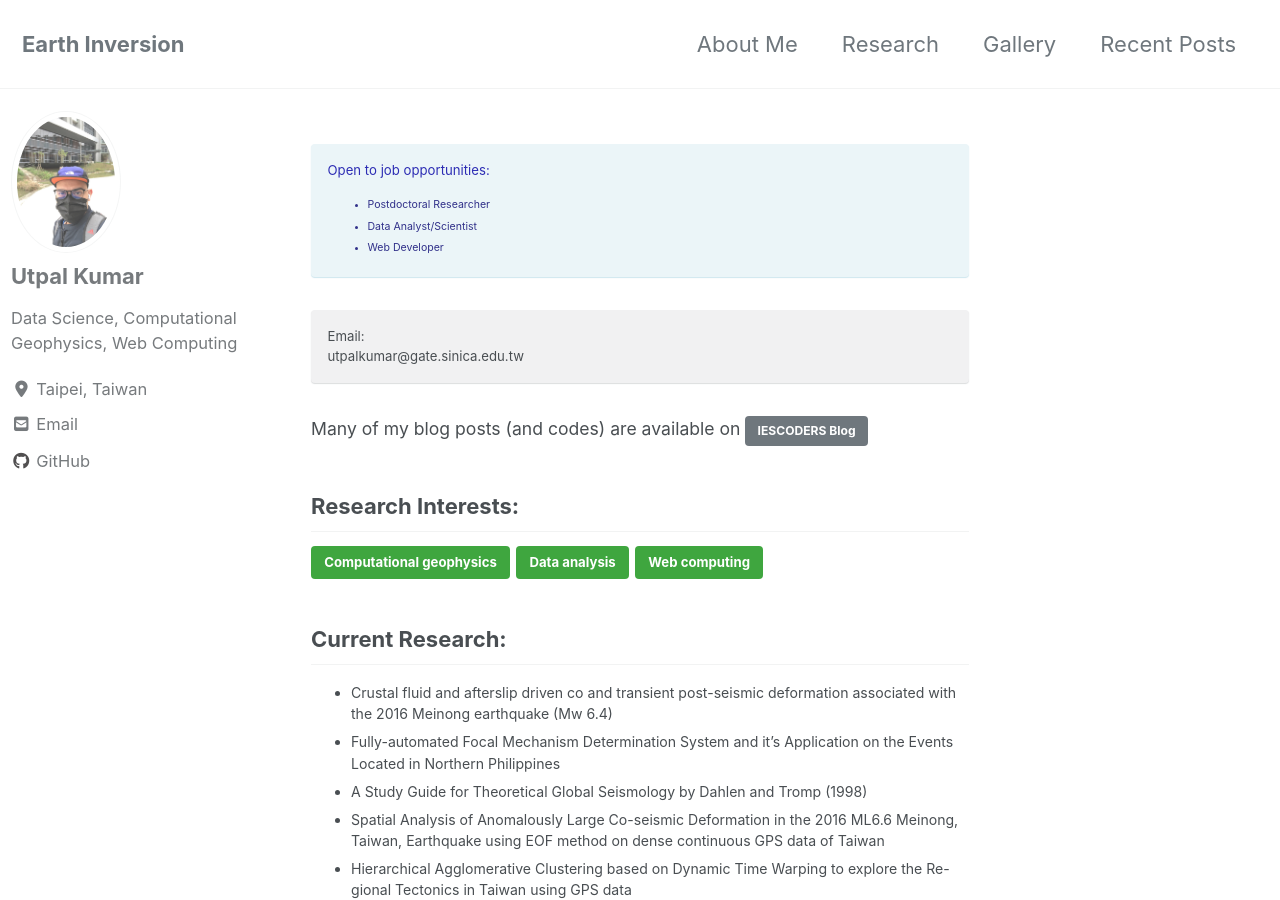
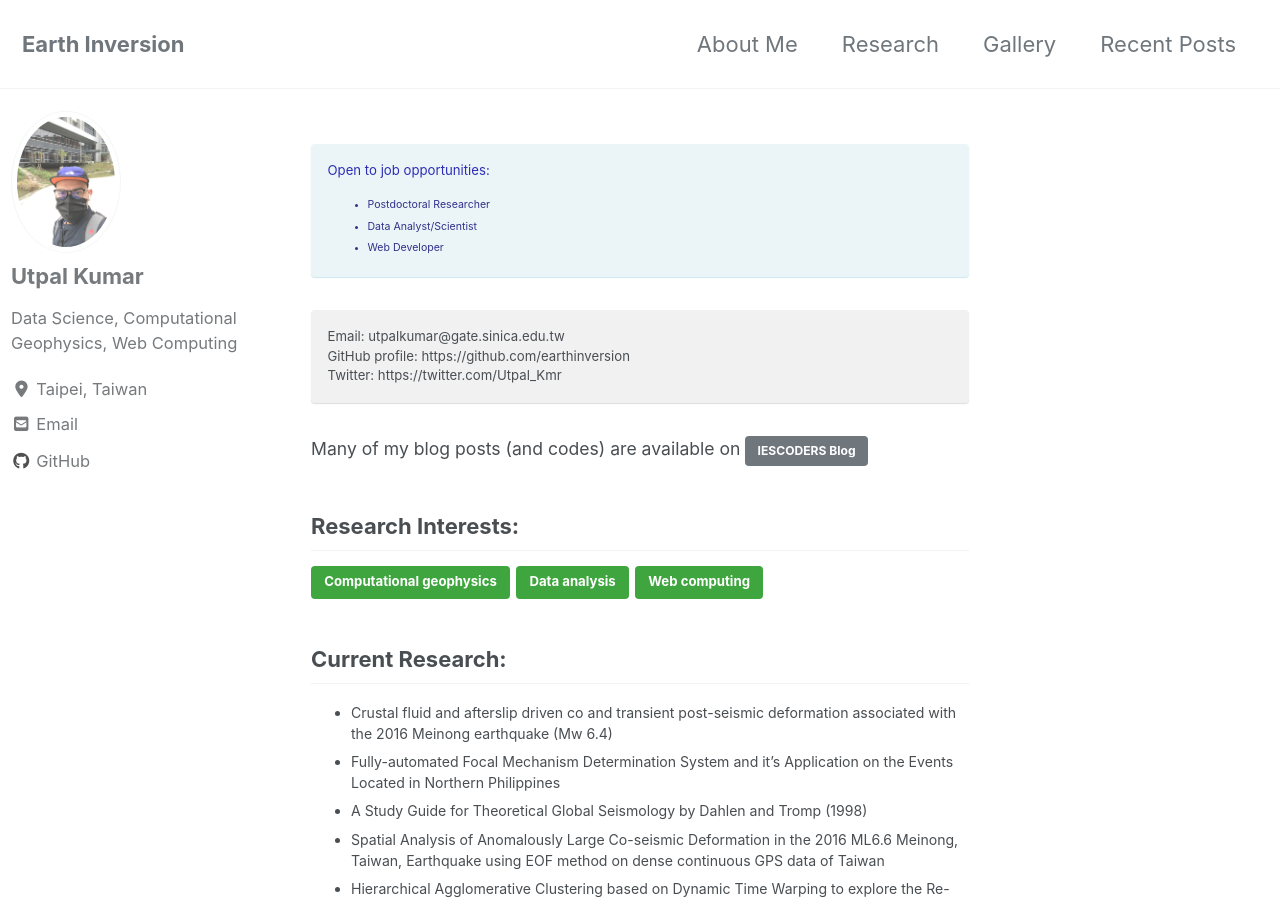
Before and after one commit to apexcodings/earthinversion.github.io, a Jekyll site: the page built from index.html, in a window 1280 px wide and 900 px high. Built offline with Jekyll 4.4.1, drawn with Linux system fonts in a browser that asks for light colours; cached includes are drawn as plain includes; nearby versions of some CDN libraries; the list of posts is cut into pages by our own code.

Commit message:
contact details twitter

```diff
--- a/index.html
+++ b/index.html
@@ -11,8 +11,10 @@ author_profile: true
 </ul></div>
 
 <div class="notice--primary">
-<p>Email:<br>
-utpalkumar@gate.sinica.edu.tw
+<p>
+  Email: utpalkumar@gate.sinica.edu.tw<br>
+  GitHub profile: https://github.com/earthinversion<br>
+  Twitter: https://twitter.com/Utpal_Kmr
 </p></div>
 
 
```
